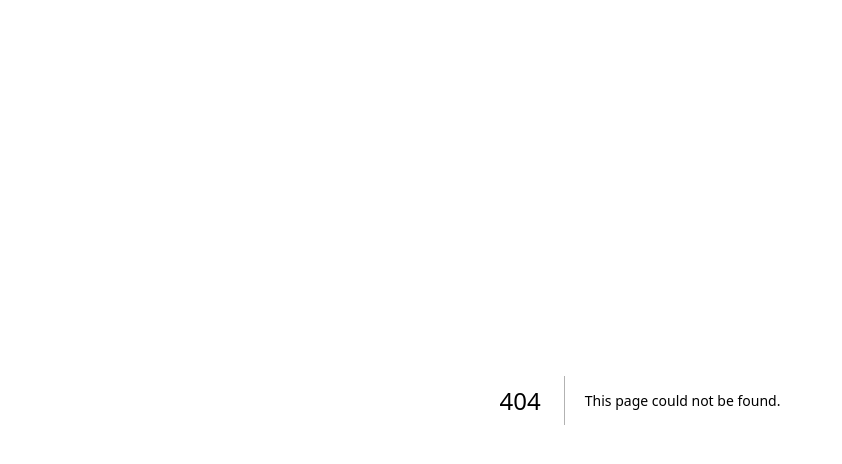
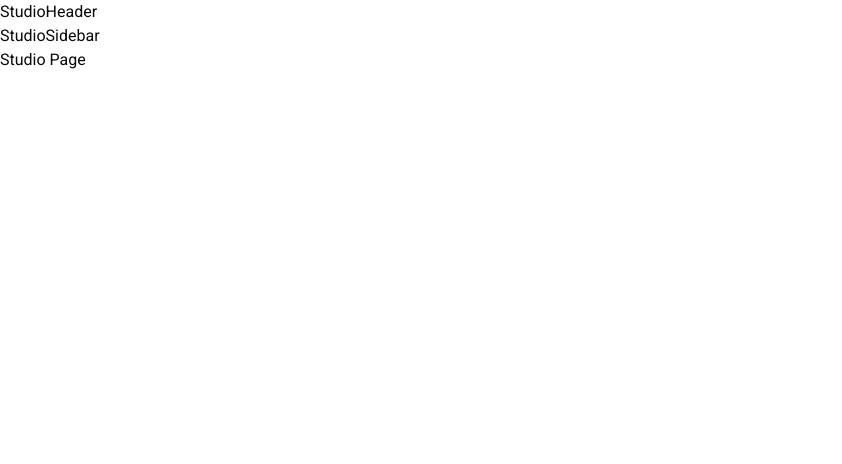
Before and after one commit to haitrieu1811/youtube-fake-client, a Next.js app: page /studio in a window 1280 px wide. Before the commit this address had no page. Shown: the top 464 px of the page, without its empty margins (0-842 px from the left). Built offline with nearby package versions, Linux system fonts and the light colour scheme.

Commit message:
Dựng layout studio

```diff
--- a/src/app/(main)/layout.tsx
+++ b/src/app/(main)/layout.tsx
@@ -1,17 +1,17 @@
-import { ReactNode } from 'react'
+import { Fragment, ReactNode } from 'react'
 
 import MainHeader from '@/components/main-header'
 import MainSidebar from '@/components/main-sidebar'
 
 const MainLayout = ({ children }: { children: ReactNode }) => {
   return (
-    <div>
+    <Fragment>
       <MainHeader />
       <main className='flex items-start'>
         <MainSidebar />
         <div className='flex-1'>{children}</div>
       </main>
-    </div>
+    </Fragment>
   )
 }
 
--- /dev/null
+++ b/src/app/(studio)/layout.tsx
@@ -0,0 +1,18 @@
+import { Fragment, ReactNode } from 'react'
+
+import StudioHeader from '@/components/studio-header'
+import StudioSidebar from '@/components/studio-sidebar'
+
+const StudioLayout = ({ children }: { children: ReactNode }) => {
+  return (
+    <Fragment>
+      <StudioHeader />
+      <div>
+        <StudioSidebar />
+        <main>{children}</main>
+      </div>
+    </Fragment>
+  )
+}
+
+export default StudioLayout
--- /dev/null
+++ b/src/app/(studio)/studio/page.tsx
@@ -0,0 +1,12 @@
+import { Metadata } from 'next'
+
+export const metadata: Metadata = {
+  title: 'Tùy chỉnh kênh - YouTube',
+  description: 'Tùy chỉnh kênh - YouTube'
+}
+
+const Studio = () => {
+  return <div>Studio Page</div>
+}
+
+export default Studio
--- a/src/components/account-dropdown.tsx
+++ b/src/components/account-dropdown.tsx
@@ -2,7 +2,7 @@
 
 import { useMutation } from '@tanstack/react-query'
 import Tippy from '@tippyjs/react/headless'
-import { ArrowLeft, Check, ChevronRight, LogOut, Moon, Settings } from 'lucide-react'
+import { ArrowLeft, Check, ChevronRight, LogOut, MonitorPlay, Moon, Settings } from 'lucide-react'
 import { useTheme } from 'next-themes'
 import Link from 'next/link'
 import { useRouter } from 'next/navigation'
@@ -81,6 +81,11 @@ const AccountDropdown = ({ accountData }: AccountDropdownProps) => {
         text: `Giao diện: ${modeToVietnamese[theme as 'system' | 'dark' | 'light']}`,
         isHasChildrenMenu: true,
         onClick: nextToChildrenMenu
+      },
+      {
+        icon: MonitorPlay,
+        text: 'YouTube Studio',
+        onClick: () => router.push(PATH.STUDIO)
       },
       {
         icon: Settings,
--- /dev/null
+++ b/src/components/studio-header.tsx
@@ -0,0 +1,5 @@
+const StudioHeader = () => {
+  return <div>StudioHeader</div>
+}
+
+export default StudioHeader
--- /dev/null
+++ b/src/components/studio-sidebar.tsx
@@ -0,0 +1,5 @@
+const StudioSidebar = () => {
+  return <div>StudioSidebar</div>
+}
+
+export default StudioSidebar
--- a/src/constants/path.ts
+++ b/src/constants/path.ts
@@ -4,7 +4,8 @@ const PATH = {
   REGISTER: '/register',
   CHANNEL: '/channel',
   COMMUNITY: '/community',
-  SUBSCRIPTIONS: '/subscriptions'
+  SUBSCRIPTIONS: '/subscriptions',
+  STUDIO: '/studio'
 } as const
 
 export default PATH
--- a/src/middleware.ts
+++ b/src/middleware.ts
@@ -3,7 +3,7 @@ import { NextResponse } from 'next/server'
 
 import PATH from './constants/path'
 
-const protectedRoutes: string[] = [PATH.CHANNEL]
+const protectedRoutes: string[] = [PATH.CHANNEL, PATH.STUDIO]
 const rejectedRoutes: string[] = [PATH.REGISTER]
 
 const middleware = (req: NextRequest) => {
```
